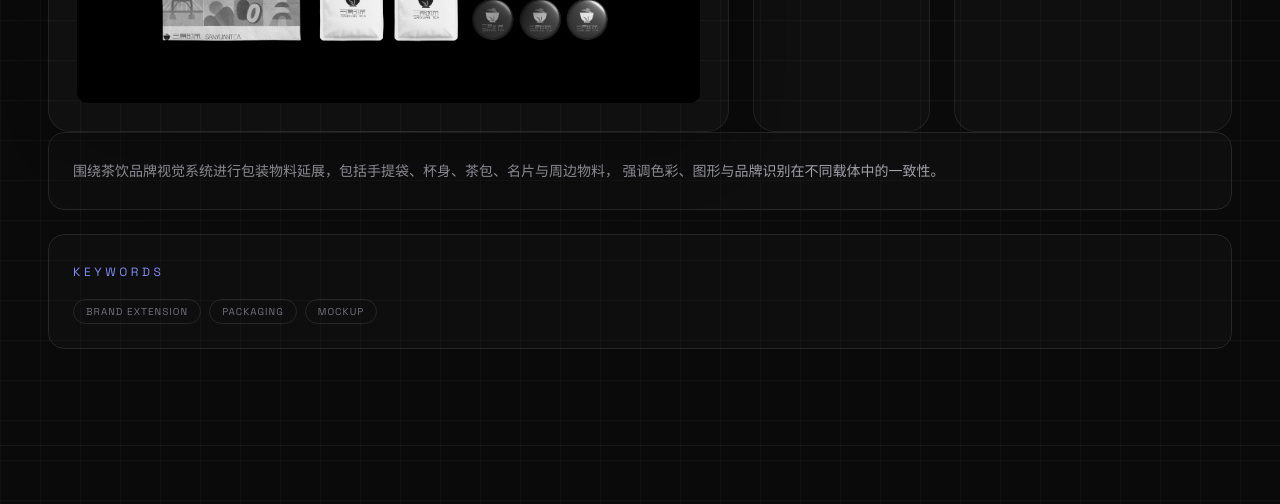
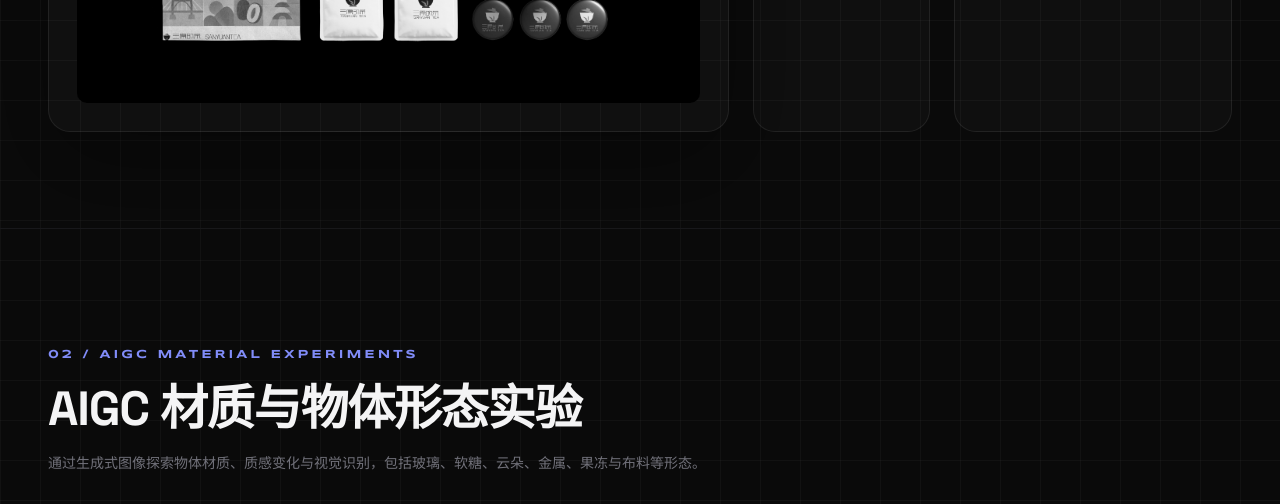
Before and after one commit to wjiaer915-design/portfolio, a plain HTML site: page creative-lab.html in a window 1280 px wide. Shown: the part 2500-3004 px from the top of the page. Drawn offline with nearby package versions, Linux system fonts and the light colour scheme.

Commit message:
Update creative-lab.html

```diff
--- a/creative-lab.html
+++ b/creative-lab.html
@@ -388,28 +388,6 @@
   </div>
 </div>
 </div>
-
-    <div class="md:col-span-4 h-full flex flex-col justify-between gap-6">
-      <div class="p-6 border border-zinc-800 bg-zinc-900/30 rounded-2xl">
-        <p class="text-zinc-400 text-sm leading-loose">
-          围绕茶饮品牌视觉系统进行包装物料延展，包括手提袋、杯身、茶包、名片与周边物料，
-          强调色彩、图形与品牌识别在不同载体中的一致性。
-        </p>
-      </div>
-
-      <div class="p-6 border border-zinc-800 bg-zinc-900/30 rounded-2xl">
-        <span class="text-indigo-400 text-xs uppercase tracking-[0.3em]">
-          Keywords
-        </span>
-        <div class="flex flex-wrap gap-2 mt-4 text-[10px] uppercase tracking-widest text-zinc-500">
-          <span class="border border-zinc-800 px-3 py-1 rounded-full">Brand Extension</span>
-          <span class="border border-zinc-800 px-3 py-1 rounded-full">Packaging</span>
-          <span class="border border-zinc-800 px-3 py-1 rounded-full">Mockup</span>
-        </div>
-      </div>
-    </div>
-  </div>
-</div>
     </section>
 
     <!-- 02 AIGC Material Experiments -->
```
